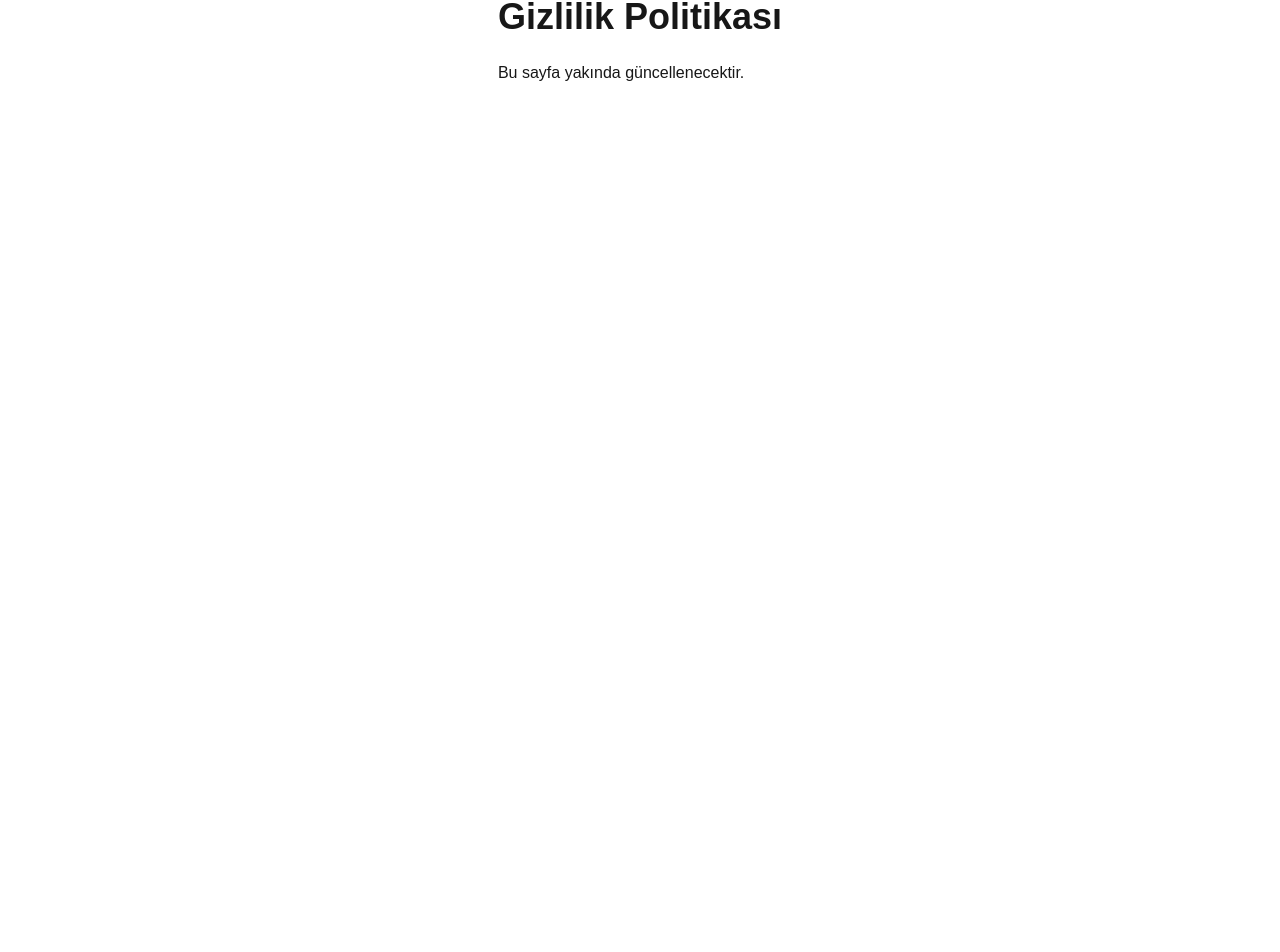
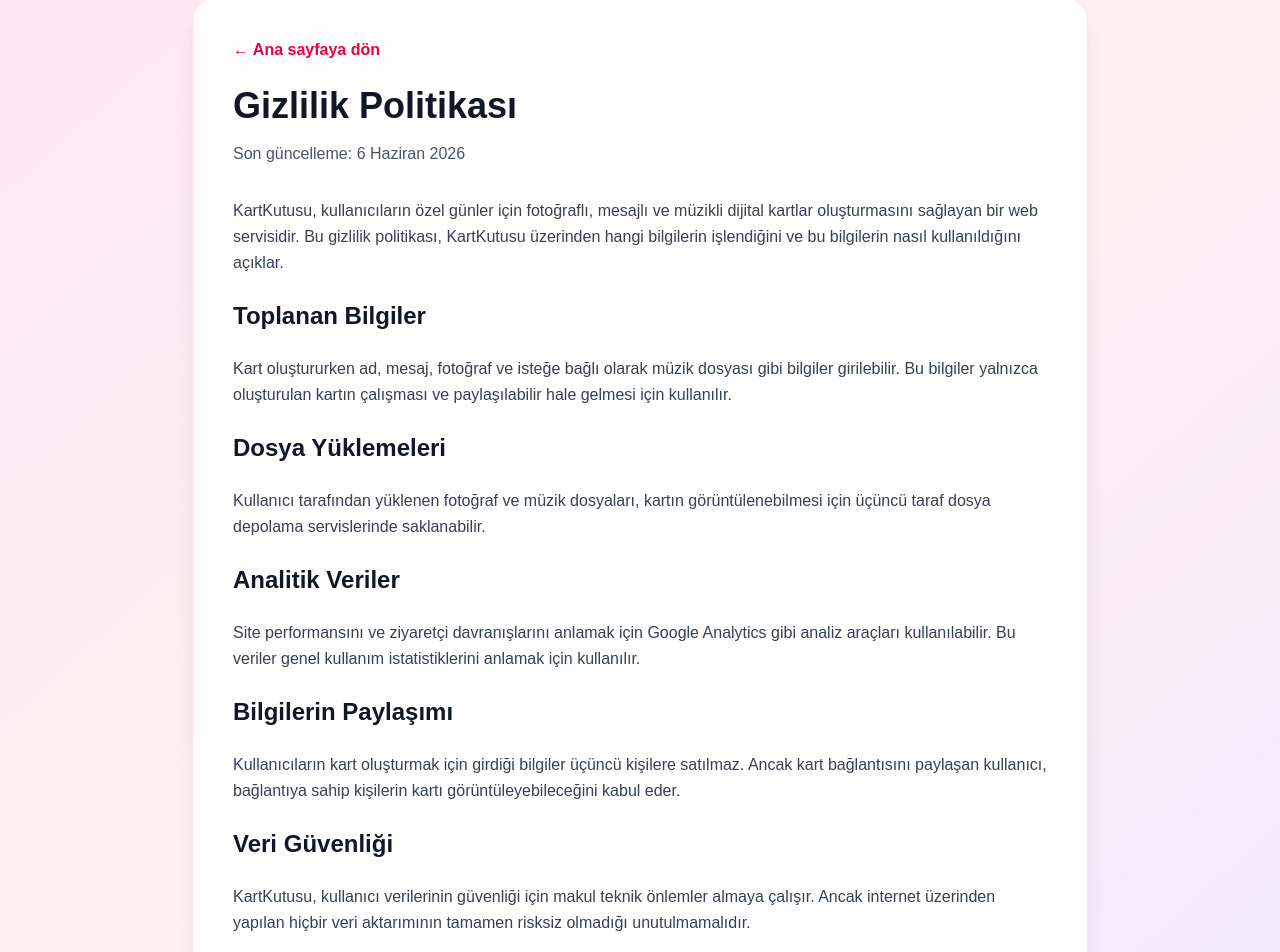
Before and after one commit to lone35/kartkutusu, a Next.js app: page /privacy in a window 1280 px wide. Shown: the part 27-979 px from the top of the page. Before the commit the page ends 800 px from the top, so only its background shows below. Built offline with nearby package versions, Linux system fonts and the light colour scheme.

Commit message:
yasal sayfalar eklendi

```diff
--- a/app/contact/page.tsx
+++ b/app/contact/page.tsx
@@ -1,8 +1,37 @@
 export default function ContactPage() {
   return (
-    <main className="max-w-4xl mx-auto p-6">
-      <h1 className="text-4xl font-bold mb-6">İletişim</h1>
-      <p>Bizimle iletişime geçmek için yakında form eklenecektir.</p>
+    <main className="min-h-screen bg-gradient-to-br from-pink-100 via-rose-50 to-purple-100 p-6">
+      <section className="max-w-3xl mx-auto bg-white/90 rounded-3xl shadow-xl border border-rose-100 p-6 md:p-10 text-center">
+        <a href="/" className="text-rose-600 font-bold hover:underline">
+          ← Ana sayfaya dön
+        </a>
+
+        <div className="text-7xl mt-8 mb-4">🎁</div>
+
+        <h1 className="text-4xl font-extrabold text-gray-900 mb-4">
+          İletişim
+        </h1>
+
+        <p className="text-gray-700 leading-relaxed mb-8">
+          KartKutusu ile ilgili öneri, destek talebi veya iş birliği için
+          aşağıdaki e-posta adresinden bizimle iletişime geçebilirsiniz.
+        </p>
+
+        <div className="bg-rose-50 border border-rose-100 rounded-2xl p-6">
+          <p className="text-sm font-bold text-gray-500 mb-2">E-posta</p>
+
+          <a
+            href="mailto:richierichh035@gmail.com"
+            className="text-xl font-extrabold text-rose-600 hover:underline break-all"
+          >
+            richierichh035@gmail.com
+          </a>
+        </div>
+
+        <p className="text-sm text-gray-500 mt-8">
+          En kısa sürede dönüş yapmaya çalışacağız.
+        </p>
+      </section>
     </main>
   );
 }
--- a/app/privacy/page.tsx
+++ b/app/privacy/page.tsx
@@ -1,8 +1,67 @@
 export default function PrivacyPage() {
   return (
-    <main className="max-w-4xl mx-auto p-6">
-      <h1 className="text-4xl font-bold mb-6">Gizlilik Politikası</h1>
-      <p>Bu sayfa yakında güncellenecektir.</p>
+    <main className="min-h-screen bg-gradient-to-br from-pink-100 via-rose-50 to-purple-100 p-6">
+      <section className="max-w-4xl mx-auto bg-white/90 rounded-3xl shadow-xl border border-rose-100 p-6 md:p-10">
+        <a href="/" className="text-rose-600 font-bold hover:underline">
+          ← Ana sayfaya dön
+        </a>
+
+        <h1 className="text-4xl font-extrabold text-gray-900 mt-6 mb-4">
+          Gizlilik Politikası
+        </h1>
+
+        <p className="text-gray-600 mb-8">Son güncelleme: 6 Haziran 2026</p>
+
+        <div className="space-y-6 text-gray-700 leading-relaxed">
+          <p>
+            KartKutusu, kullanıcıların özel günler için fotoğraflı, mesajlı ve
+            müzikli dijital kartlar oluşturmasını sağlayan bir web servisidir.
+            Bu gizlilik politikası, KartKutusu üzerinden hangi bilgilerin
+            işlendiğini ve bu bilgilerin nasıl kullanıldığını açıklar.
+          </p>
+
+          <h2 className="text-2xl font-bold text-gray-900">Toplanan Bilgiler</h2>
+          <p>
+            Kart oluştururken ad, mesaj, fotoğraf ve isteğe bağlı olarak müzik
+            dosyası gibi bilgiler girilebilir. Bu bilgiler yalnızca oluşturulan
+            kartın çalışması ve paylaşılabilir hale gelmesi için kullanılır.
+          </p>
+
+          <h2 className="text-2xl font-bold text-gray-900">Dosya Yüklemeleri</h2>
+          <p>
+            Kullanıcı tarafından yüklenen fotoğraf ve müzik dosyaları, kartın
+            görüntülenebilmesi için üçüncü taraf dosya depolama servislerinde
+            saklanabilir.
+          </p>
+
+          <h2 className="text-2xl font-bold text-gray-900">Analitik Veriler</h2>
+          <p>
+            Site performansını ve ziyaretçi davranışlarını anlamak için Google
+            Analytics gibi analiz araçları kullanılabilir. Bu veriler genel
+            kullanım istatistiklerini anlamak için kullanılır.
+          </p>
+
+          <h2 className="text-2xl font-bold text-gray-900">Bilgilerin Paylaşımı</h2>
+          <p>
+            Kullanıcıların kart oluşturmak için girdiği bilgiler üçüncü kişilere
+            satılmaz. Ancak kart bağlantısını paylaşan kullanıcı, bağlantıya
+            sahip kişilerin kartı görüntüleyebileceğini kabul eder.
+          </p>
+
+          <h2 className="text-2xl font-bold text-gray-900">Veri Güvenliği</h2>
+          <p>
+            KartKutusu, kullanıcı verilerinin güvenliği için makul teknik
+            önlemler almaya çalışır. Ancak internet üzerinden yapılan hiçbir
+            veri aktarımının tamamen risksiz olmadığı unutulmamalıdır.
+          </p>
+
+          <h2 className="text-2xl font-bold text-gray-900">İletişim</h2>
+          <p>
+            Gizlilik politikasıyla ilgili sorularınız için iletişim sayfası
+            üzerinden bize ulaşabilirsiniz.
+          </p>
+        </div>
+      </section>
     </main>
   );
 }
--- a/app/terms/page.tsx
+++ b/app/terms/page.tsx
@@ -1,8 +1,69 @@
 export default function TermsPage() {
   return (
-    <main className="max-w-4xl mx-auto p-6">
-      <h1 className="text-4xl font-bold mb-6">Kullanım Şartları</h1>
-      <p>Bu sayfa yakında güncellenecektir.</p>
+    <main className="min-h-screen bg-gradient-to-br from-pink-100 via-rose-50 to-purple-100 p-6">
+      <section className="max-w-4xl mx-auto bg-white/90 rounded-3xl shadow-xl border border-rose-100 p-6 md:p-10">
+        <a href="/" className="text-rose-600 font-bold hover:underline">
+          ← Ana sayfaya dön
+        </a>
+
+        <h1 className="text-4xl font-extrabold text-gray-900 mt-6 mb-4">
+          Kullanım Şartları
+        </h1>
+
+        <p className="text-gray-600 mb-8">Son güncelleme: 6 Haziran 2026</p>
+
+        <div className="space-y-6 text-gray-700 leading-relaxed">
+          <p>
+            KartKutusu'nu kullanarak aşağıdaki kullanım şartlarını kabul etmiş
+            sayılırsınız. Lütfen hizmeti kullanmadan önce bu şartları okuyunuz.
+          </p>
+
+          <h2 className="text-2xl font-bold text-gray-900">Hizmetin Amacı</h2>
+          <p>
+            KartKutusu, kullanıcıların özel günler için dijital tebrik ve sürpriz
+            kartları oluşturmasına yardımcı olan bir platformdur.
+          </p>
+
+          <h2 className="text-2xl font-bold text-gray-900">Kullanıcı Sorumluluğu</h2>
+          <p>
+            Kullanıcılar, yükledikleri fotoğraf, müzik, mesaj ve diğer içeriklerin
+            yasalara, telif haklarına ve kişilik haklarına uygun olmasından
+            kendileri sorumludur.
+          </p>
+
+          <h2 className="text-2xl font-bold text-gray-900">Yasaklı Kullanımlar</h2>
+          <p>
+            Hakaret, tehdit, yasa dışı içerik, izinsiz kişisel veri paylaşımı,
+            telif hakkı ihlali veya kötüye kullanım amacı taşıyan içerikler
+            oluşturulamaz.
+          </p>
+
+          <h2 className="text-2xl font-bold text-gray-900">Kart Bağlantıları</h2>
+          <p>
+            Oluşturulan kart bağlantıları, bağlantıya sahip kişiler tarafından
+            görüntülenebilir. Bu nedenle özel veya hassas bilgilerin paylaşımı
+            kullanıcının sorumluluğundadır.
+          </p>
+
+          <h2 className="text-2xl font-bold text-gray-900">Hizmet Değişiklikleri</h2>
+          <p>
+            KartKutusu, hizmetlerinde değişiklik yapma, bazı özellikleri
+            güncelleme veya kaldırma hakkını saklı tutar.
+          </p>
+
+          <h2 className="text-2xl font-bold text-gray-900">Sorumluluk Reddi</h2>
+          <p>
+            KartKutusu, hizmetin kesintisiz veya hatasız çalışacağını garanti
+            etmez. Kullanıcılar hizmeti kendi sorumluluklarıyla kullanır.
+          </p>
+
+          <h2 className="text-2xl font-bold text-gray-900">İletişim</h2>
+          <p>
+            Kullanım şartlarıyla ilgili sorularınız için iletişim sayfasından
+            bize ulaşabilirsiniz.
+          </p>
+        </div>
+      </section>
     </main>
   );
 }
```
